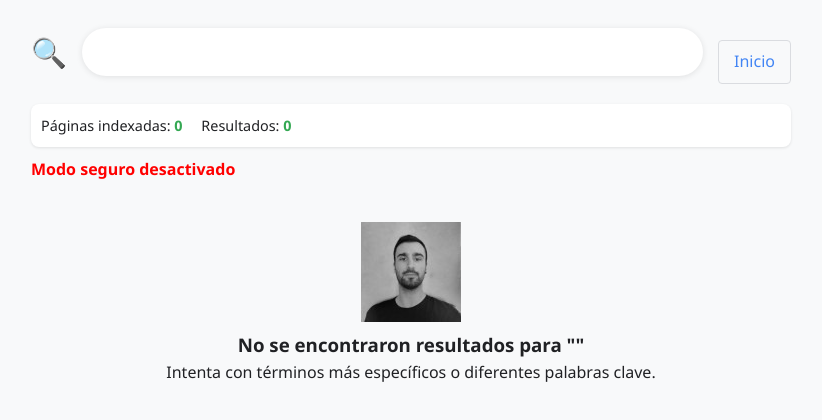
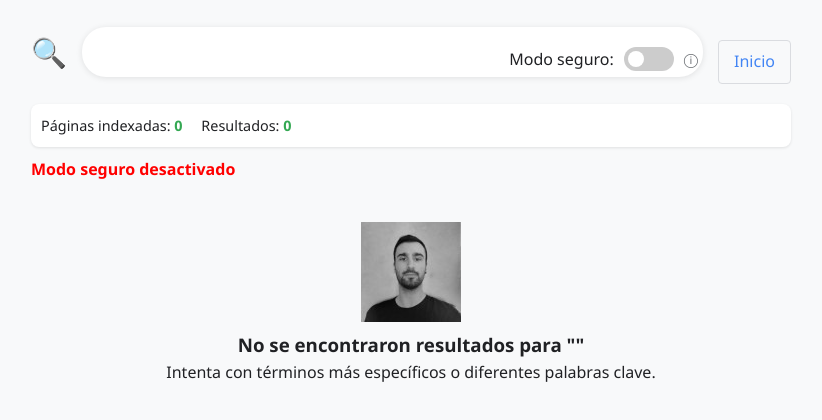
Before and after one commit to JaviJGA/Jagua, a Flask app: page /search in a window 1280 px wide. Shown: the top 420 px of the page, without its empty margins (229-1051 px from the left). Run offline with Flask 3, Linux system fonts and the light colour scheme; data that the repository does not hold is empty.

Commit message:
mejorado

```diff
--- a/web/static/styles/results.css
+++ b/web/static/styles/results.css
@@ -143,3 +143,61 @@
             font-size: 14px;
             gap: 8px;
         }
+
+        .safe-search {
+        display: flex;
+        align-items: center;
+        margin-top: 15px;
+        gap: 10px;
+    }
+
+    .switch {
+        position: relative;
+        display: inline-block;
+        width: 50px;
+        height: 24px;
+    }
+
+    .switch input {
+        opacity: 0;
+        width: 0;
+        height: 0;
+    }
+
+    .slider {
+        position: absolute;
+        cursor: pointer;
+        top: 0;
+        left: 0;
+        right: 0;
+        bottom: 0;
+        background-color: #ccc;
+        transition: .4s;
+        border-radius: 24px;
+    }
+
+    .slider:before {
+        position: absolute;
+        content: "";
+        height: 16px;
+        width: 16px;
+        left: 4px;
+        bottom: 4px;
+        background-color: white;
+        transition: .4s;
+        border-radius: 50%;
+    }
+
+    input:checked + .slider {
+        background-color: #4285f4;
+    }
+
+    input:checked + .slider:before {
+        transform: translateX(26px);
+    }
+
+    .safe-info {
+        cursor: help;
+        font-size: 14px;
+        color: #5f6368;
+    }
--- a/web/templates/results.html
+++ b/web/templates/results.html
@@ -9,11 +9,26 @@
     <div class="container">
         <header>
             <div class="logo">🔍</div>
+
             <form action="/search" method="get" class="search-box">
                 <input type="text" name="q" value="{{ query }}" required>
+
+                <!-- Safe search justo debajo del buscador -->
+                <div class="safe-search">
+                    <label for="safe-mode">Modo seguro:</label>
+                    <label class="switch">
+                        <input type="checkbox" id="safe-mode" name="safe" value="on" {% if safe_mode %}checked{% endif %}>
+                        <span class="slider"></span>
+                    </label>
+                    <span class="safe-info" title="Bloquea contenido inapropiado">ⓘ</span>
+                </div>
             </form>
+
             <a href="/" class="back-btn">Inicio</a>
         </header>
+
+
+
 
         <div class="stats">
             <div class="stat-item">Páginas indexadas: <span class="stat-value">{{ stats.pages }}</span></div>
--- a/web/templates/search.html
+++ b/web/templates/search.html
@@ -41,8 +41,8 @@
                 <input type="text" name="q" placeholder="Buscar en miles de páginas..." required autofocus>
                 <button type="submit">Buscar</button>
             </div>
-        </form>
 
+            <!-- Safe search abajo -->
             <div class="safe-search">
                 <label for="safe-mode">Modo seguro:</label>
                 <label class="switch">
@@ -51,6 +51,8 @@
                 </label>
                 <span class="safe-info" title="Bloquea contenido inapropiado">ⓘ</span>
             </div>
+        </form>
+
 
         <footer>
             <p>JAGUA powered by DuckDuckGo</p>
```
Lines whose indentation alone changed are shown as unchanged.
